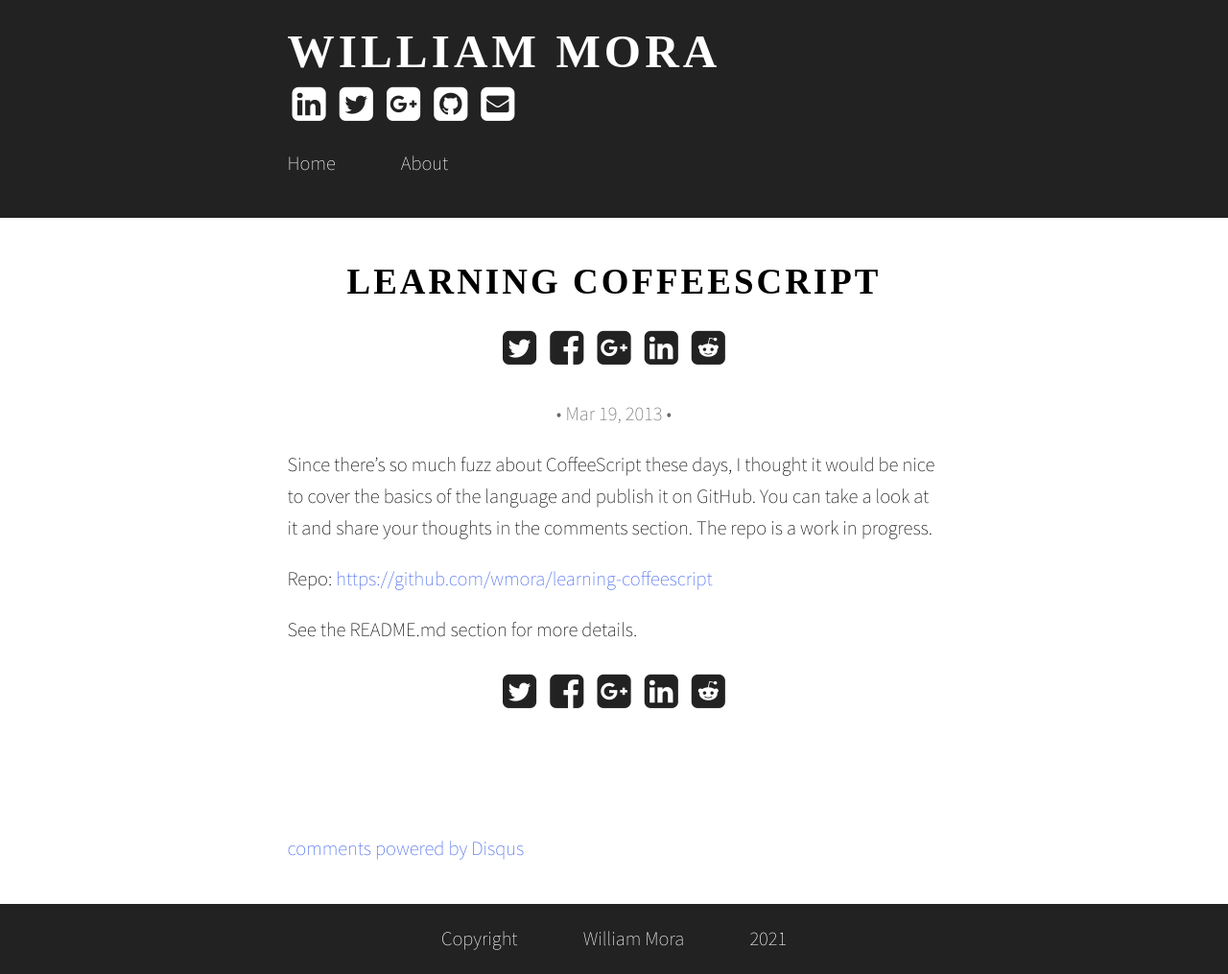
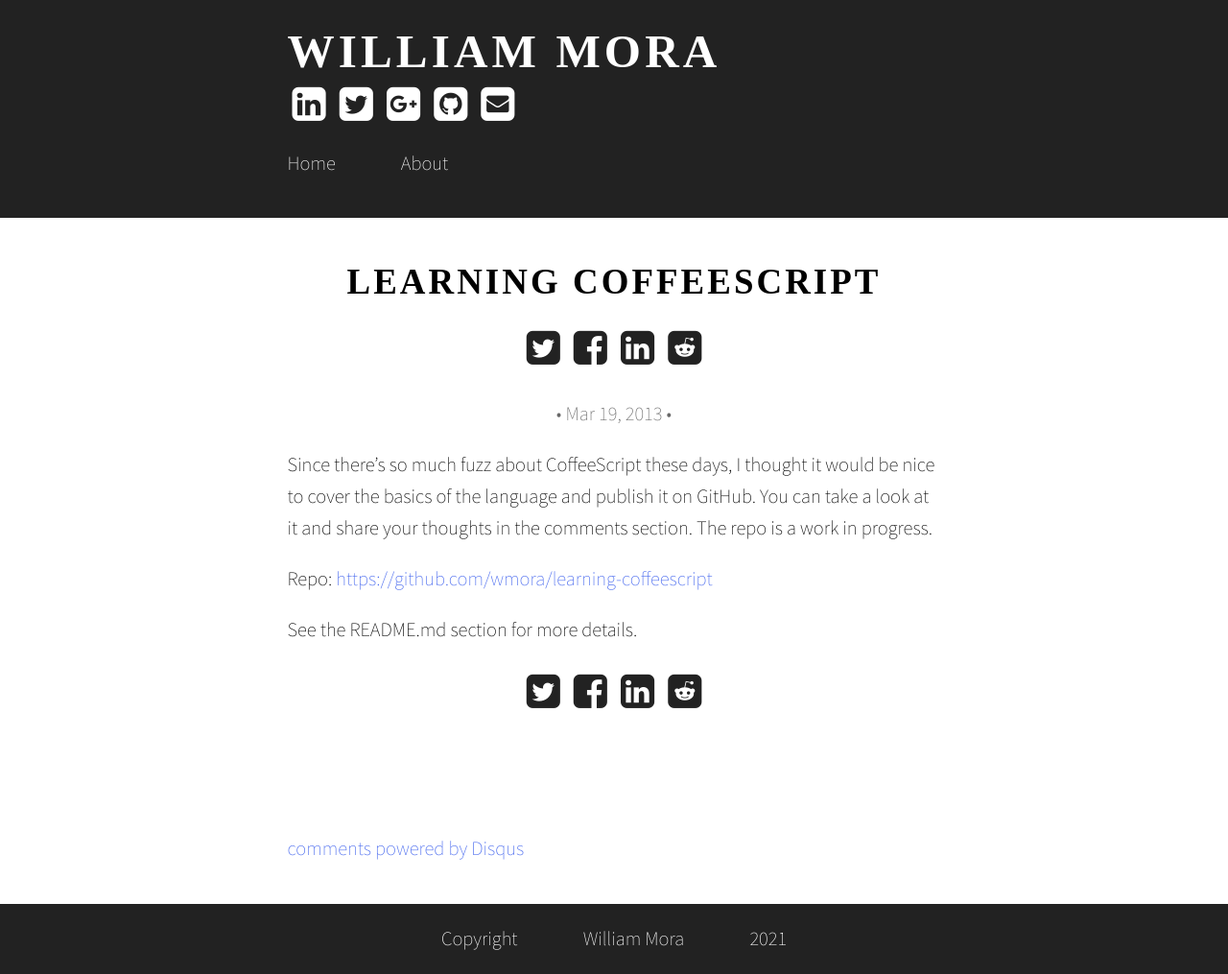
Before and after one commit to wmora/wmora.github.io, a Jekyll site: the page built from _posts/2013-03-19-learning-coffeescript.md, in a window 1280 px wide. Shown: the whole page at 96% size. Built offline with Jekyll 4.4.1, drawn with Linux system fonts in a browser that asks for light colours; nearby versions of some CDN libraries; some web fonts are replaced; comment, search, counter and statistics services are not loaded.

Commit message:
Remove Google+

```diff
--- a/_includes/share-page.html
+++ b/_includes/share-page.html
@@ -2,7 +2,6 @@
 	<div class="share-page">
 		<a href="https://twitter.com/intent/tweet?text={{ page.title }}&url={{ site.url }}{{ page.url }}&via={{ site.twitter_username }}&related={{ site.twitter_username }}" rel="nofollow" target="_blank" title="Share on Twitter" class="icon"><i class="fa fa-twitter-square fa-2x"></i></a>
 	    <a href="https://facebook.com/sharer.php?u={{ site.url }}{{ page.url }}" rel="nofollow" target="_mini" title="Share on Facebook" class="icon"><i class="fa fa-facebook-square fa-2x"></i></a>
-	    <a href="https://plus.google.com/share?url={{ site.url }}{{ page.url }}" rel="nofollow" target="_blank" title="Share on Google+" class="icon"><i class="fa fa-google-plus-square fa-2x"></i></a>
 	    <a href="//www.linkedin.com/shareArticle?mini=true&url={{ site.url }}{{ page.url }}&title={{ page.title }}&source={{ page.author }}" rel="nofollow" target="_blank" title="Share on LinkedIn" class="icon"><i class="fa fa-linkedin-square fa-2x"></i></a>
 	    <a href="//www.reddit.com/submit?url={{ site.url }}{{ page.url }}" rel="nofollow" target="_blank" title="Submit to Reddit" class="icon"><i class="fa fa-reddit-square fa-2x"></i></a>
 	</div>
```
